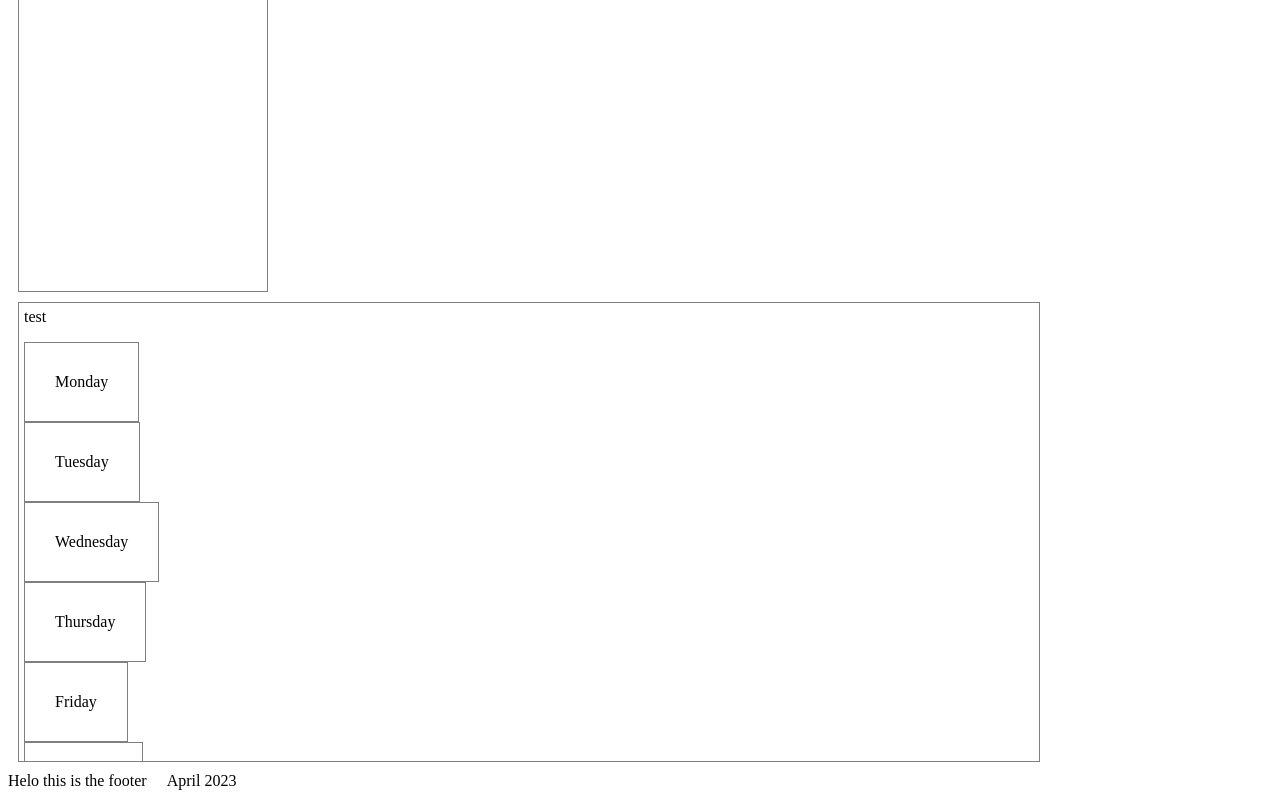
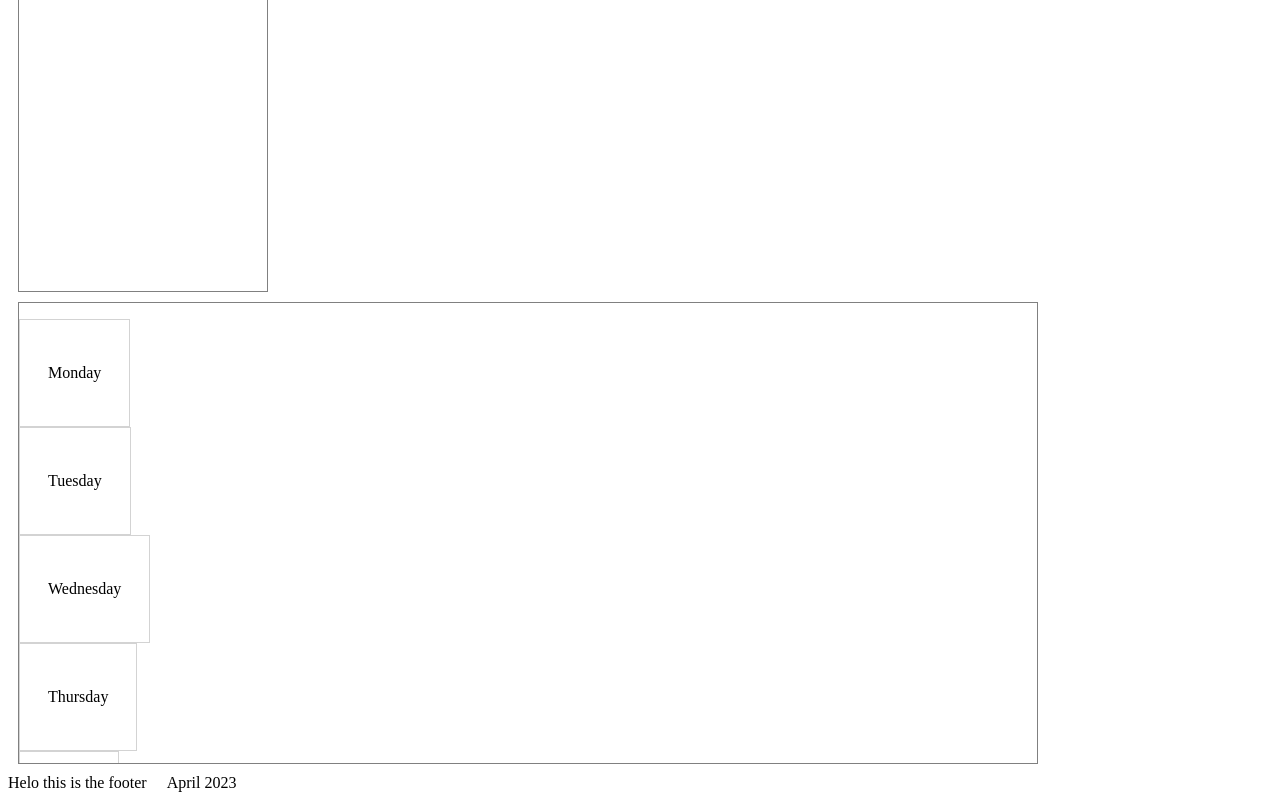
Before and after one commit to PerfectMach1ne/vCalendar__uni-se-prj, a Vue app in the folder vCalendar-frontend/: page / in a window 1280 px wide. Shown: the part 452-1252 px from the top of the page. Built offline with nearby package versions, Linux system fonts and the light colour scheme.

Commit message:
feat: Implement basic 7-day event table structure

```diff
--- a/vCalendar-frontend/src/assets/style.css
+++ b/vCalendar-frontend/src/assets/style.css
@@ -19,3 +19,10 @@
 .scrollbar::-webkit-scrollbar-thumb {
   background: #000;
 }
+
+.scrollbar-vertical {
+  overflow-y: scroll;
+  overflow-x: scroll;
+  scrollbar-color: #000 #aaa;
+  scrollbar-width: thin;
+}
--- a/vCalendar-frontend/src/components/BigCalendar.vue
+++ b/vCalendar-frontend/src/components/BigCalendar.vue
@@ -14,39 +14,83 @@ export default {
 </script>
 
 <template>
-  test
   <ul class="weekday__labels">
     <li v-for="i in 7" class="weekday__singular__label">
-      {{ weekdayArray[i - 1] }}
+      <p :style="{ 'z-index': 1 }">
+        {{ weekdayArray[i - 1] }}
+      </p>
     </li>
   </ul>
   <ul class="hours__labels">
-    <li v-for="i in 24" class="hours__singular__label">
-      {{ String(i).padStart(2, '0') + ':00' }}
+    <li v-for="i in 23" class="hours__singular__label">
+      <p :style="{ 'z-index': 1 }">
+        {{ String(i - 1).padStart(2, '0') + ':00' }}
+      </p>
+    </li>
+    <li :style="{
+      border: '1px',
+      'border-color': 'lightgray',
+      'border-style': 'solid solid solid none',
+      width: 'fit-content',
+      'padding': '30px',
+      'z-index': 0
+     }">
+      <p :style="{ 'z-index': 1 }">
+        {{ String(23).padStart(2, '0') + ':00' }}
+      </p>
     </li>
   </ul>
+  <table>
+    <tr v-for="i in 24" v-bind:id="`${String(i).padStart(2, '0') + ':00'}`">
+      <th id="mon">mon</th>
+      <th id="tue">tue</th>
+      <th id="wed">wed</th>
+      <th id="thu">thu</th>
+      <th id="fri">fri</th>
+      <th id="sat">sat</th>
+      <th id="sun">sun</th>
+    </tr>
+  </table>
 </template>
 
 <style>
-.hours__labels {
-  list-style-type: none;
-  padding: 0;
+table, th {
+  border: 1px solid lightgray;
+  border-collapse: collapse;
+  z-index: 0;
 }
 
-.hours__singular__label {
-  border: 1px solid gray;
-  width: fit-content;
-  padding: 30px;
+th {
+  padding: 60px 50px;
 }
 
 .weekday__labels {
   list-style-type: none;
   padding: 0;
+  z-index: 1;
 }
 
 .weekday__singular__label {
-  border: 1px solid gray;
+  border: 1px solid lightgray;
+  width: fit-content;
+  padding: 28px;
+  z-index: 1;
+  max-height: 90px;
+  /* min-width: 75px; */
+}
+
+.hours__labels {
+  list-style-type: none;
+  padding: 0;
+  z-index: 1;
+}
+
+.hours__singular__label {
+  border: 1px;
+  border-color: lightgray;
+  border-style: solid solid none none;
   width: fit-content;
   padding: 30px;
+  z-index: 1;
 }
 </style>
--- a/vCalendar-frontend/src/components/containers/CalendarContainer.vue
+++ b/vCalendar-frontend/src/components/containers/CalendarContainer.vue
@@ -9,7 +9,7 @@ export default {
 </script>
 
 <template>
-  <div class="calendar__container scrollbar">
+  <div class="calendar__container scrollbar-vertical">
     <BigCalendar/>
   </div>
 </template>
@@ -18,8 +18,7 @@ export default {
 .calendar__container {
   margin: 5px;
   border: 1px solid gray;
-  padding: 5px;
-  width: 78.9vw;
-  max-height: 56vh;
+  width: 79.55vw;
+  max-height: 57.5vh;
 }
 </style>
```
